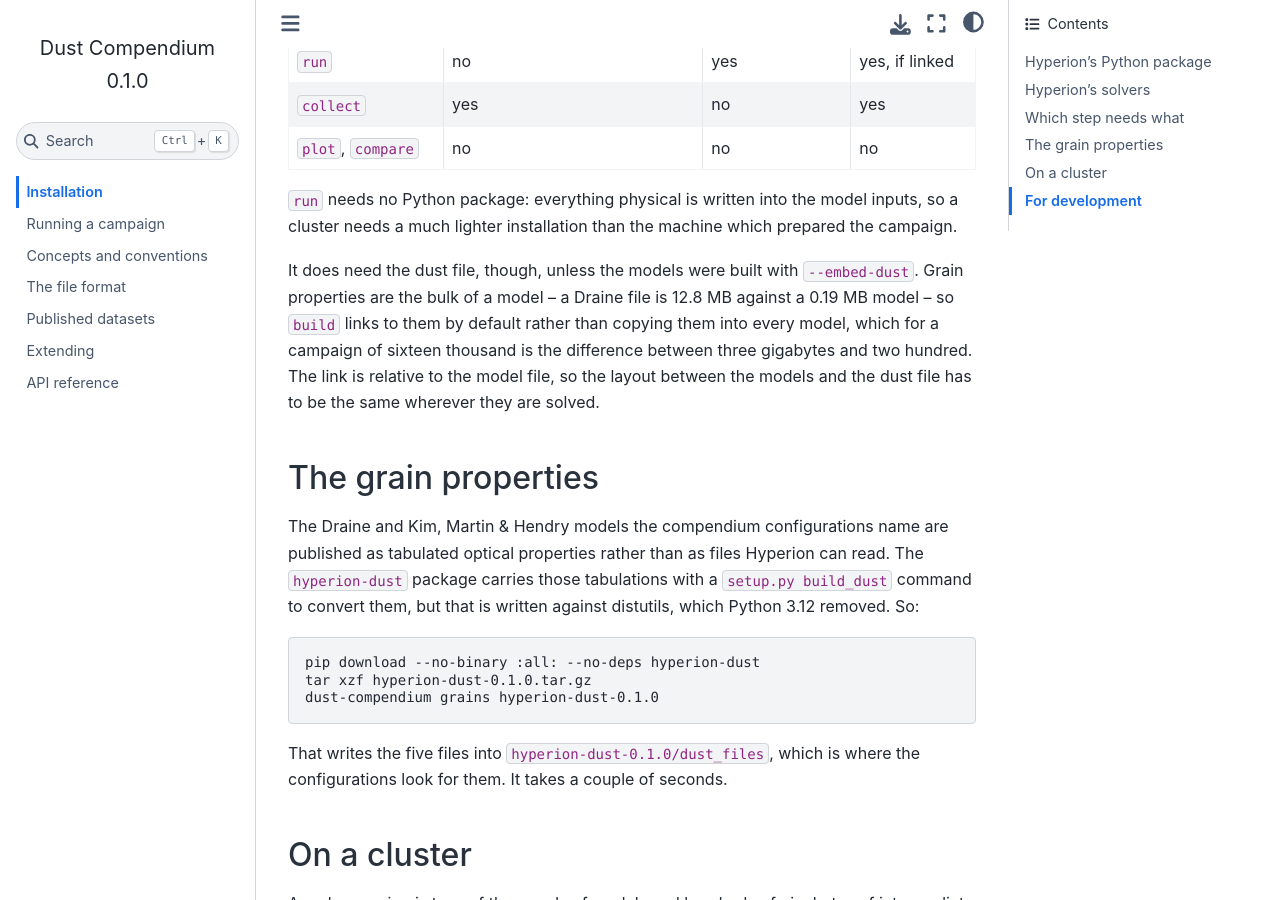
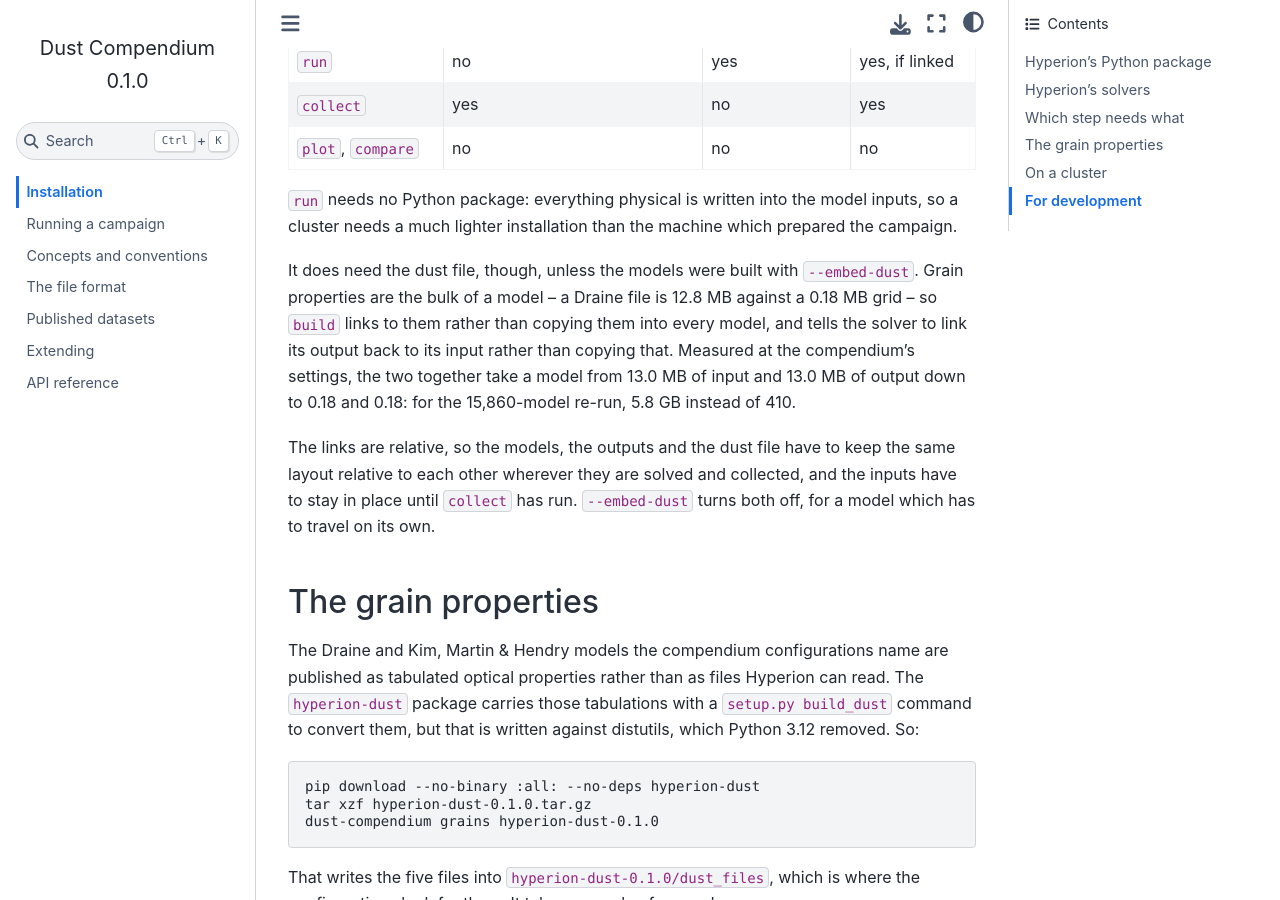
Before and after one commit to galacticusorg/dust-compendium, a Sphinx documentation site: the page built from docs/installation.md, in a window 1280 px wide and 900 px high, scrolled down 1313 px. Built offline with Sphinx 7.4.7 and the Sphinx Book theme 1.1.4, drawn with Linux system fonts in a browser that asks for light colours.

Commit message:
perf: let the solver link its output to its input, not copy it
Linking the grain properties into the input rather than embedding them turned
out to save nothing overall: the solver copies its entire input, grain optics
and all, into its output, so every output came back the size of a
self-contained input even though the input on disk was small.

Hyperion can link instead, so ask it to whenever the dust is linked too -- the
chain then runs output to input to dust file. Verified end to end: `collect`
resolves it and returns transmission identical to the embedded case.

At the compendium's settings a model is now 0.18 MB of input and 0.18 MB of
output, against 13.0 and 13.0 before. For the 15,860-model re-run that is
5.8 GB in place of 410.

Co-Authored-By: Claude Opus 5 (1M context) <noreply@anthropic.com>

```diff
--- a/docs/installation.md
+++ b/docs/installation.md
@@ -63,11 +63,16 @@ prepared the campaign.
 
 It does need the dust file, though, unless the models were built with
 `--embed-dust`. Grain properties are the bulk of a model -- a Draine file is
-12.8 MB against a 0.19 MB model -- so `build` links to them by default rather
-than copying them into every model, which for a campaign of sixteen thousand is
-the difference between three gigabytes and two hundred. The link is relative to
-the model file, so the layout between the models and the dust file has to be the
-same wherever they are solved.
+12.8 MB against a 0.18 MB grid -- so `build` links to them rather than copying
+them into every model, and tells the solver to link its output back to its input
+rather than copying that. Measured at the compendium's settings, the two
+together take a model from 13.0 MB of input and 13.0 MB of output down to 0.18
+and 0.18: for the 15,860-model re-run, 5.8 GB instead of 410.
+
+The links are relative, so the models, the outputs and the dust file have to
+keep the same layout relative to each other wherever they are solved and
+collected, and the inputs have to stay in place until `collect` has run.
+`--embed-dust` turns both off, for a model which has to travel on its own.
 
 ## The grain properties
 
```
Also changed, not shown: 2 other files.
